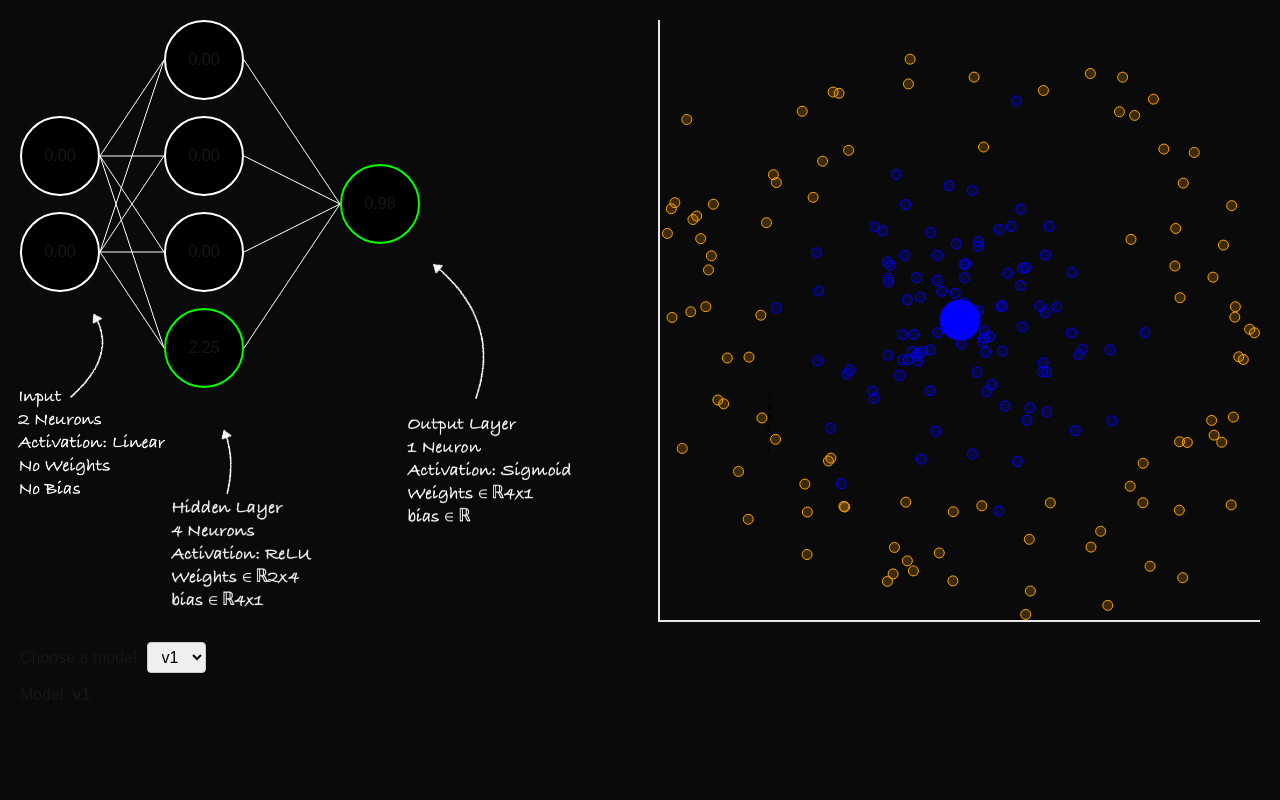
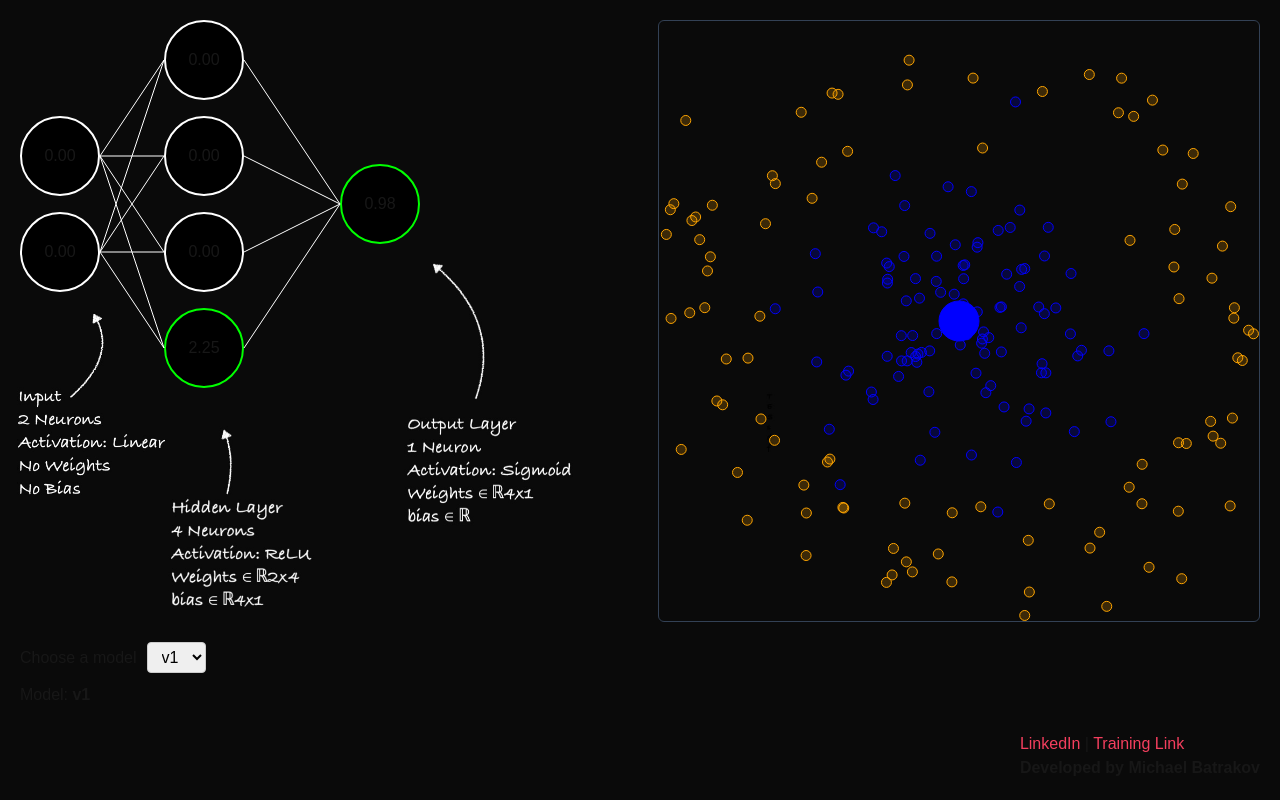
Before and after one commit to serge133/nn-visualizer-mb, a Next.js app: page / in a window 1280 px wide. Built offline with nearby package versions, Linux system fonts and the light colour scheme.

Commit message:
Design is much better and credit given

```diff
--- a/app/page.tsx
+++ b/app/page.tsx
@@ -9,6 +9,7 @@ import { MODELS, MODEL_VERSIONS } from "@/math/models";
 import ChooseNetworkDropdown from "@/components/ChooseNetworkDropdown";
 import V1NetworkImage from "@/public/images/network_v1.jpg";
 import V2NetworkImage from "@/public/images/network_v2.jpg";
+import Credit from "@/components/Credit";
 
 const BG_IMAGES: { [key in MODEL_VERSIONS]: StaticImageData } = {
   [MODEL_VERSIONS.v1]: V1NetworkImage,
@@ -63,6 +64,7 @@ export default function Home() {
         changeNetworkVersion={setModelVersion}
         version={modelVersion}
       />
+      <Credit />
     </div>
   );
 }
--- /dev/null
+++ b/components/Credit.tsx
@@ -0,0 +1,11 @@
+export default function Credit() {
+  return (
+    <div className="fixed right-5 bottom-5">
+      <a href="https://www.linkedin.com/in/michaelbatrakov/" target="_blank" className="text-rose-500">LinkedIn</a> |
+      <a href="https://colab.research.google.com/drive/15M43XMWcooOzF02Js5jCcnSvA8oRWaI1#scrollTo=G2_MuHNc4hSm" className="text-rose-500" target="_blank">
+        {" "} Training Link
+      </a>
+      <p className="color-rose-800 font-bold">Developed by Michael Batrakov</p>
+    </div>
+  );
+}
--- a/components/Graph/Graph.tsx
+++ b/components/Graph/Graph.tsx
@@ -85,7 +85,7 @@ export default function Graph({
 
   return (
     <div className="inline-block">
-      <div className="border-b-2 border-l-2 cursor-pointer">
+      <div className="border rounded-md border-slate-700 border-rose-500 cursor-pointer">
         <svg
           width={width}
           height={height}
--- a/components/Network/Network.tsx
+++ b/components/Network/Network.tsx
@@ -1,10 +1,9 @@
 'use client';
 
-import { ACTIVATION_THRESHOLDS_V1, MODEL_VERSIONS, MODELS, ModelType } from "@/math/models";
+import { ACTIVATION_THRESHOLDS_V1, MODEL_VERSIONS, ModelType } from "@/math/models";
 import {
   LayerType,
   NeuronType,
-  NetworkType
 } from "@/math/network";
 import { ReactElement, useEffect, useState } from "react";
 
@@ -123,22 +122,6 @@ export default function Network(props: { version: MODEL_VERSIONS, activations: {
 
   return (
     <div className="container min-h-min min-w-min inline-block">
-      {/* <input
-        type="range"
-        min="-30"
-        max="30"
-        value={inputs[0]}
-        onChange={(e) => changeInput(e, 0)}
-      />
-      <input
-        type="range"
-        min="-30"
-        max="30"
-        value={inputs[1]}
-        onChange={(e) => changeInput(e, 1)}
-      /> */}
-
-
       <div className="flex flex-row w-min items-center relative z-30" id="neural_network">
         <svg className="absolute top-0 left-0 w-full h-full">{lines}</svg>
         {/* Input Layer */}
@@ -154,7 +137,7 @@ export default function Network(props: { version: MODEL_VERSIONS, activations: {
             <Layer
               key={layer[0].bias}
               neurons={layer}
-              threshold={ACTIVATION_THRESHOLDS_V1[layer_index]}
+              threshold={model.activation_thresholds[layer_index]}
               activations={layer_activations}
             />
           );
```
Also changed, not shown: public/images/network_v2.jpg.
